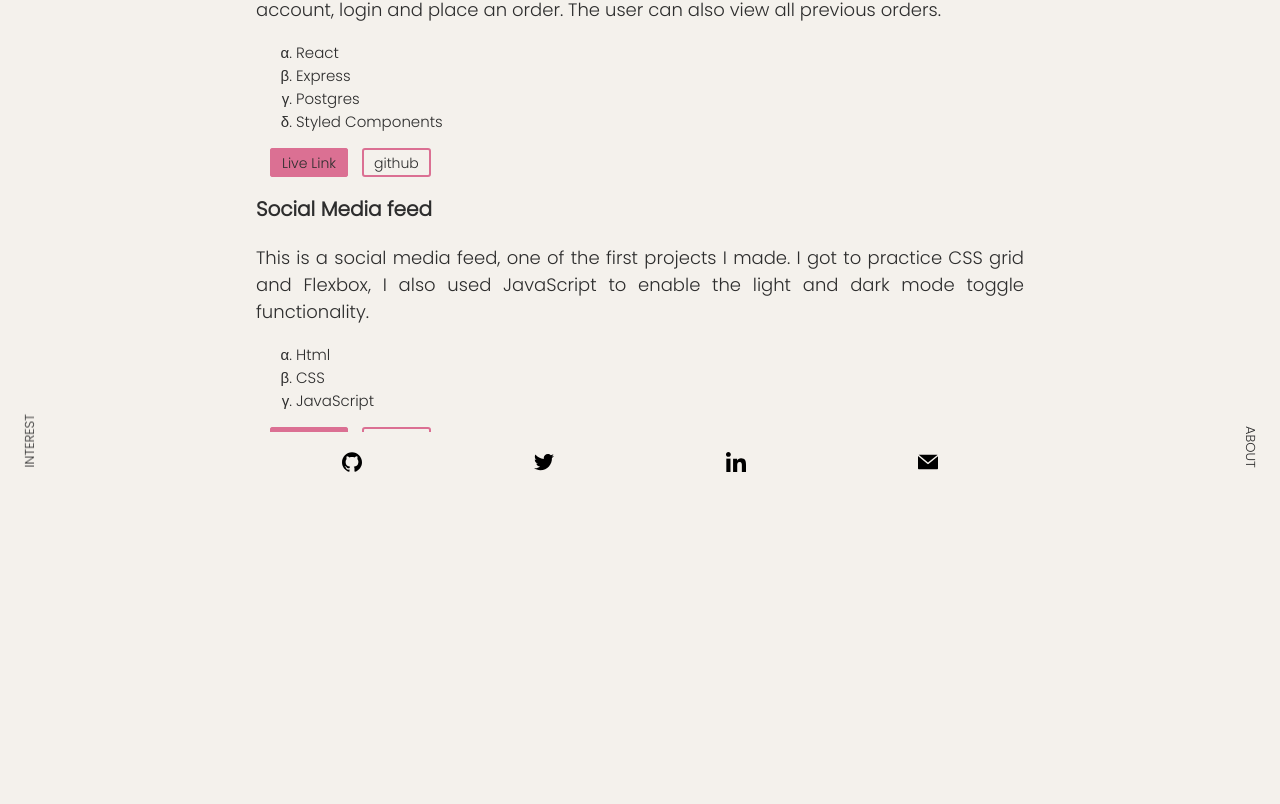
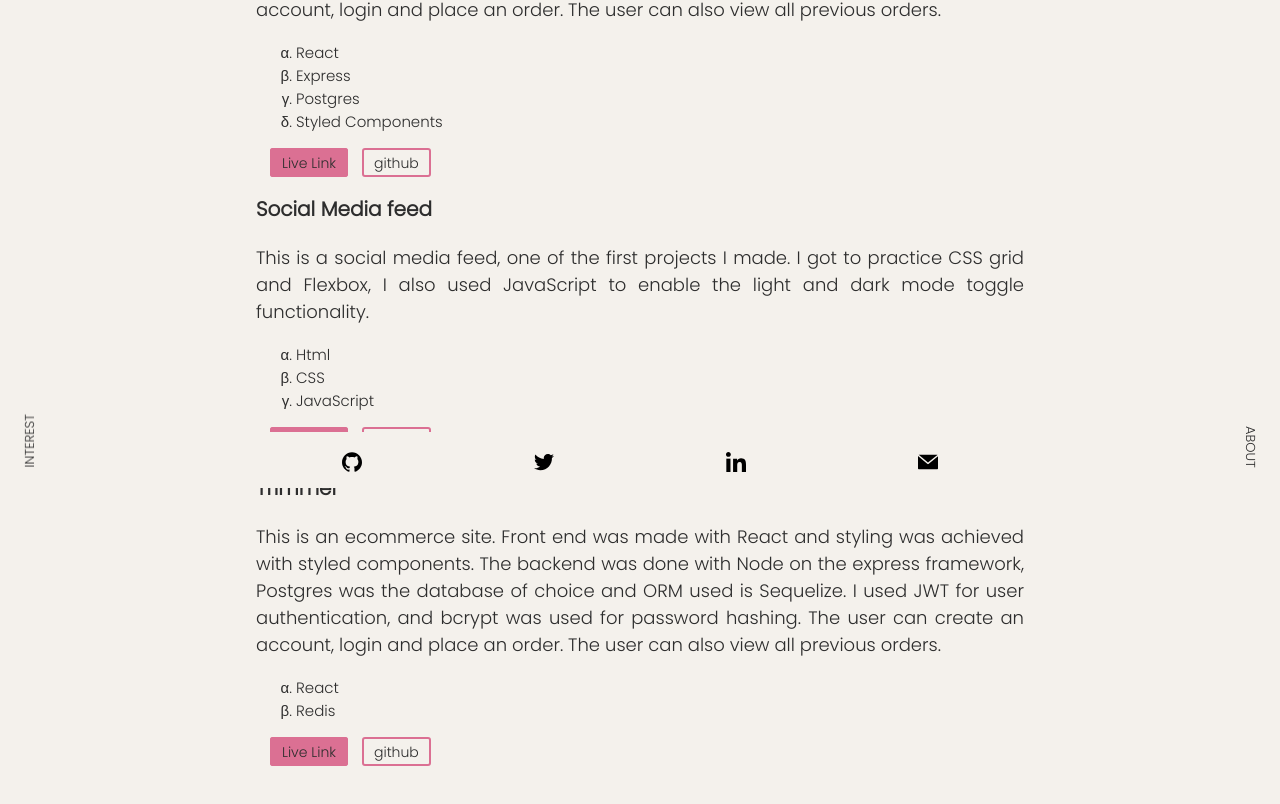
Before and after one commit to Placeholder30/portfolio-v2, a React (Create React App) app: page /projects in a window 1280 px wide. Shown: the part 312-1116 px from the top of the page. Before the commit the page ends 845 px from the top, so only its background shows below. Built offline with nearby package versions, Linux system fonts and the light colour scheme.

Commit message:
make projects components

```diff
--- a/src/components/Project/Project.js
+++ b/src/components/Project/Project.js
@@ -83,6 +83,43 @@ function Project() {
               </a>
             </div>
           </div>
+
+          <div className="project">
+            <h3>Trimmer</h3>
+            <div className="summary">
+              <p>
+                This is an ecommerce site. Front end was made with React and
+                styling was achieved with styled components. The backend was
+                done with Node on the express framework, Postgres was the
+                database of choice and ORM used is Sequelize. I used JWT for
+                user authentication, and bcrypt was used for password hashing.
+                The user can create an account, login and place an order. The
+                user can also view all previous orders.
+              </p>
+            </div>
+            <ul className="tech-stack">
+              <li>React</li>
+              <li>Redis</li>
+            </ul>
+            <div className="buttons">
+              <a
+                target="_blank"
+                rel="noreferrer"
+                href="https://trimmer.netlify.app"
+                className="live-link"
+              >
+                Live Link
+              </a>
+              <a
+                target="_blank"
+                rel="noreferrer"
+                href="https://github.com/Placeholder30/url-shortner-frontend-min/tree/staging"
+                className="github"
+              >
+                github
+              </a>
+            </div>
+          </div>
         </div>
         <Socials />
       </div>
```
Also changed, not shown: src/components/Project/Card.js (added, +32 -0 lines), 1 other file (tests, documents, lock files or other folders).
